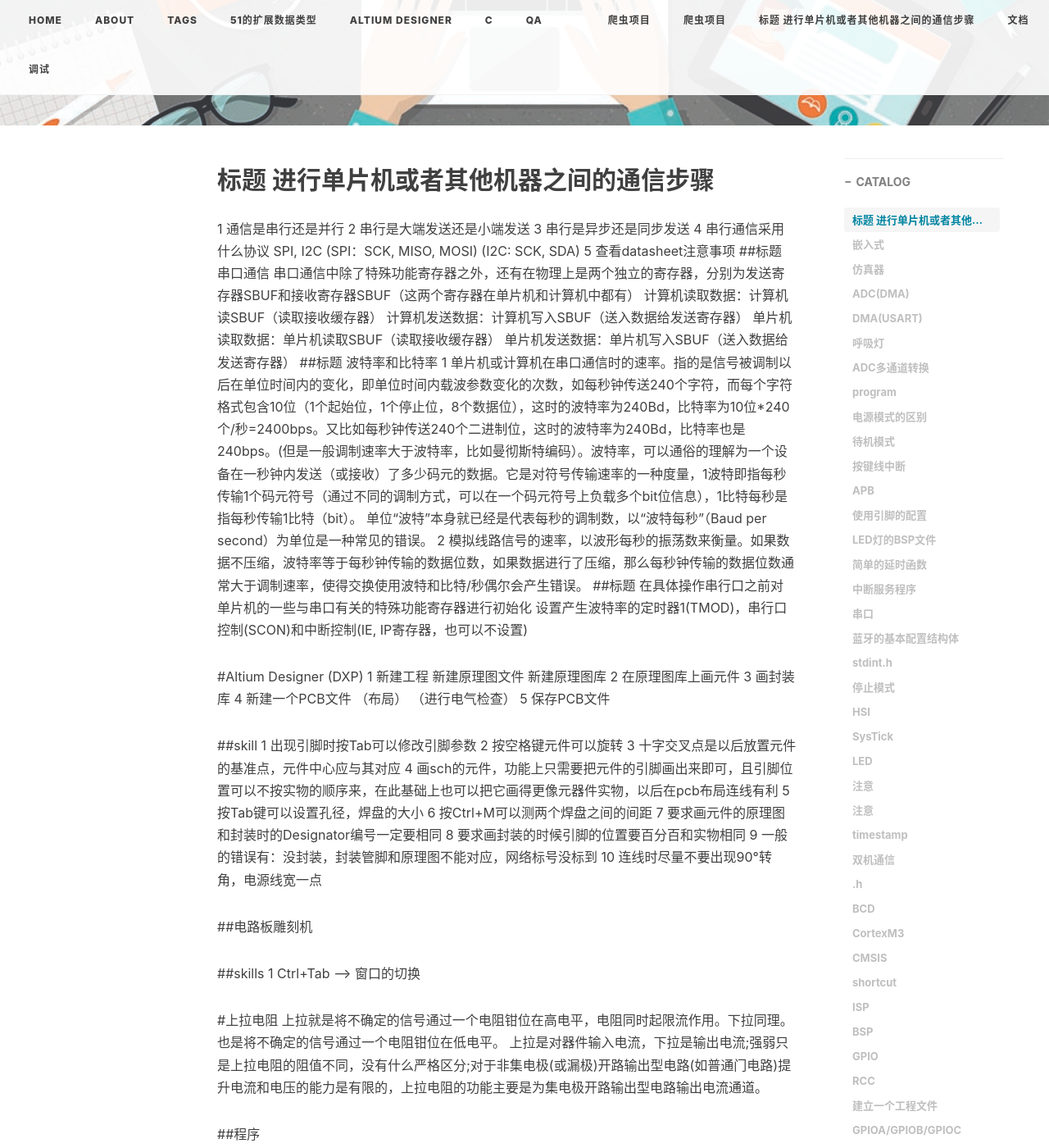
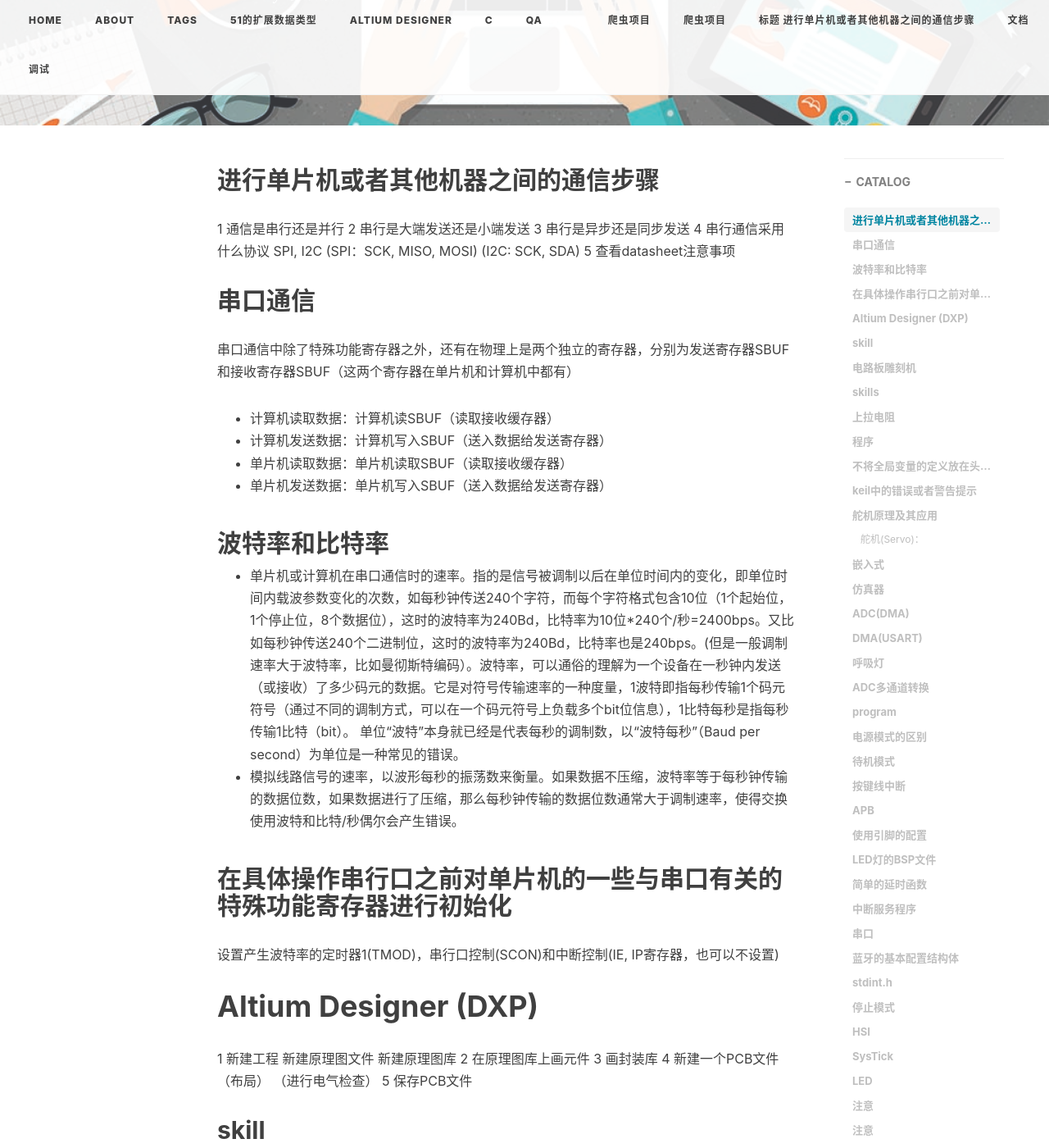
Before and after one commit to anchor2017/anchor2017.github.io, a Jekyll site: the page built from _posts/2020-03-31-嵌入式-2020.md, in a window 1280 px wide and 1400 px high, scrolled down 304 px. Shown: the whole window at 82% size. Built offline with Jekyll 4.4.1, drawn with Linux system fonts in a browser that asks for light colours; nearby versions of some CDN libraries; comment, search, counter and statistics services are not loaded; some of the changed text lies outside the part shown.

Commit message:
Update 2020-03-31-嵌入式-2020.md

```diff
--- a/_posts/2020-03-31-嵌入式-2020.md
+++ b/_posts/2020-03-31-嵌入式-2020.md
@@ -11,7 +11,8 @@ tags:
 ---
 
 
-## 标题 进行单片机或者其他机器之间的通信步骤
+## 进行单片机或者其他机器之间的通信步骤
+
 1 通信是串行还是并行
 2 串行是大端发送还是小端发送
 3 串行是异步还是同步发送
@@ -19,21 +20,24 @@ tags:
 (SPI：SCK, MISO, MOSI)
 (I2C: SCK, SDA)
 5 查看datasheet注意事项
-##标题 串口通信
+
+## 串口通信
 串口通信中除了特殊功能寄存器之外，还有在物理上是两个独立的寄存器，分别为发送寄存器SBUF和接收寄存器SBUF（这两个寄存器在单片机和计算机中都有）
-计算机读取数据：计算机读SBUF（读取接收缓存器）
-计算机发送数据：计算机写入SBUF（送入数据给发送寄存器）
-单片机读取数据：单片机读取SBUF（读取接收缓存器）
-单片机发送数据：单片机写入SBUF（送入数据给发送寄存器）
-##标题 波特率和比特率
-1 单片机或计算机在串口通信时的速率。指的是信号被调制以后在单位时间内的变化，即单位时间内载波参数变化的次数，如每秒钟传送240个字符，而每个字符格式包含10位（1个起始位，1个停止位，8个数据位），这时的波特率为240Bd，比特率为10位*240个/秒=2400bps。又比如每秒钟传送240个二进制位，这时的波特率为240Bd，比特率也是240bps。(但是一般调制速率大于波特率，比如曼彻斯特编码）。波特率，可以通俗的理解为一个设备在一秒钟内发送（或接收）了多少码元的数据。它是对符号传输速率的一种度量，1波特即指每秒传输1个码元符号（通过不同的调制方式，可以在一个码元符号上负载多个bit位信息），1比特每秒是指每秒传输1比特（bit）。 单位“波特”本身就已经是代表每秒的调制数，以“波特每秒”（Baud per second）为单位是一种常见的错误。
-2 模拟线路信号的速率，以波形每秒的振荡数来衡量。如果数据不压缩，波特率等于每秒钟传输的数据位数，如果数据进行了压缩，那么每秒钟传输的数据位数通常大于调制速率，使得交换使用波特和比特/秒偶尔会产生错误。
-##标题 在具体操作串行口之前对单片机的一些与串口有关的特殊功能寄存器进行初始化
+- 计算机读取数据：计算机读SBUF（读取接收缓存器）
+- 计算机发送数据：计算机写入SBUF（送入数据给发送寄存器）
+- 单片机读取数据：单片机读取SBUF（读取接收缓存器）
+- 单片机发送数据：单片机写入SBUF（送入数据给发送寄存器）
+
+## 波特率和比特率
+- 单片机或计算机在串口通信时的速率。指的是信号被调制以后在单位时间内的变化，即单位时间内载波参数变化的次数，如每秒钟传送240个字符，而每个字符格式包含10位（1个起始位，1个停止位，8个数据位），这时的波特率为240Bd，比特率为10位*240个/秒=2400bps。又比如每秒钟传送240个二进制位，这时的波特率为240Bd，比特率也是240bps。(但是一般调制速率大于波特率，比如曼彻斯特编码）。波特率，可以通俗的理解为一个设备在一秒钟内发送（或接收）了多少码元的数据。它是对符号传输速率的一种度量，1波特即指每秒传输1个码元符号（通过不同的调制方式，可以在一个码元符号上负载多个bit位信息），1比特每秒是指每秒传输1比特（bit）。 单位“波特”本身就已经是代表每秒的调制数，以“波特每秒”（Baud per second）为单位是一种常见的错误。
+- 模拟线路信号的速率，以波形每秒的振荡数来衡量。如果数据不压缩，波特率等于每秒钟传输的数据位数，如果数据进行了压缩，那么每秒钟传输的数据位数通常大于调制速率，使得交换使用波特和比特/秒偶尔会产生错误。
+
+## 在具体操作串行口之前对单片机的一些与串口有关的特殊功能寄存器进行初始化
 设置产生波特率的定时器1(TMOD)，串行口控制(SCON)和中断控制(IE, IP寄存器，也可以不设置)
 
 
 
-#Altium Designer  (DXP)
+# Altium Designer  (DXP)
 1 新建工程
  新建原理图文件
  新建原理图库
@@ -45,7 +49,7 @@ tags:
  5 保存PCB文件
 
 
-##skill
+## skill
 1 出现引脚时按Tab可以修改引脚参数
 2 按空格键元件可以旋转
 3 十字交叉点是以后放置元件的基准点，元件中心应与其对应
@@ -57,40 +61,40 @@ tags:
 9 一般的错误有：没封装，封装管脚和原理图不能对应，网络标号没标到
 10 连线时尽量不要出现90°转角，电源线宽一点
 
-##电路板雕刻机
-
-##skills
+## 电路板雕刻机
+
+## skills
 1 Ctrl+Tab --> 窗口的切换
 
 
 
-#上拉电阻
+# 上拉电阻
 上拉就是将不确定的信号通过一个电阻钳位在高电平，电阻同时起限流作用。下拉同理。也是将不确定的信号通过一个电阻钳位在低电平。
 上拉是对器件输入电流，下拉是输出电流;强弱只是上拉电阻的阻值不同，没有什么严格区分;对于非集电极(或漏极)开路输出型电路(如普通门电路)提升电流和电压的能力是有限的，上拉电阻的功能主要是为集电极开路输出型电路输出电流通道。
 
 
 
-##程序
+## 程序
 
 - 程序的头文件（即.h文件），自己定义时使用#ifndef, #def, 要有#endif。否则会出现预编译错误。
 - 编写程序的时候，尽量将具有相同固定功能的代码封装起来（注意传入参数（数组的话，传入首地址即可））。
 - 编写程序的时候一个函数尽量不要太多行（不要超过100行），将函数模块化并分割出来，以便后续调试，方便找bug.
 - 工程文件：先编译(compling)后链接(linking)
 
-##不将全局变量的定义放在头文件的原因
+## 不将全局变量的定义放在头文件的原因
 
 - 跟踪难度大。工程很大的话，那么包含这个头文件的文件都有可能修改了其值，出了问题不好排查
 - 许多嵌入式系统内存不像电脑那么大，如果在头文件中声明全局变量，那么所有引用该头文件的文件都将为此变量分配内存，这样会降低内存的利用率，有时几K就是致命。
-##keil中的错误或者警告提示
+## keil中的错误或者警告提示
 
 - WARNING L1: UNRESOLVED EXTERNAL SYMBOL （未分配的外部符号） ：
 - ERROR L104: MULTIPLE PUBLIC DEFINITIONS   ： 头文件包含中重复定义了（比如在一个头文件里面定义了int week; 又在多个c文件中包含了就会有命名的冲突）。解决方法：一般定义都放在.C文件中，要是需要给其他模块用，就在头文件里面用extern声明（比如：extern int week）。
 
 
 
-##舵机原理及其应用
-
-####舵机(Servo)：
+## 舵机原理及其应用
+
+#### 舵机(Servo)：
 - 优点：结构紧凑，易安装调试，控制简单，大扭力，成本较低
 - 也称伺服机。主要性能取决于最大力矩和工作速度（一般以秒/60°为单位）。
 - 在航模遥控系统中，控制信号右接收机的通道进入信号调制芯片，获得直流偏置电压。
```
